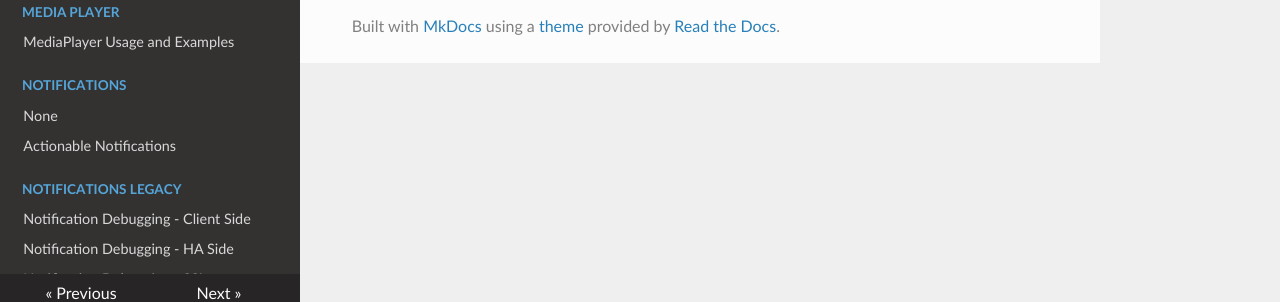
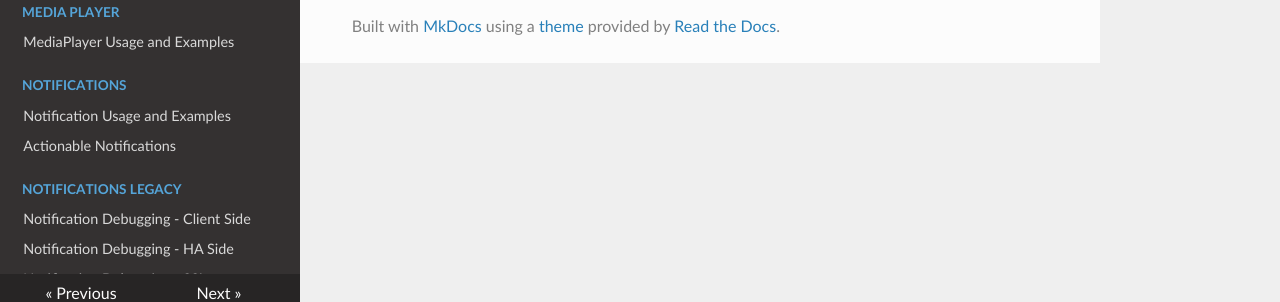
Before and after one commit to LAB02-Admin/HASS.Agent-Docs, an MkDocs documentation site: the page built from docs/installation-and-configuration-summary.md, in a window 1280 px wide. Shown: the part 586-888 px from the top of the page. Built offline with MkDocs 1.6.1, drawn with Linux system fonts in a browser that asks for light colours; nearby versions of some CDN libraries; some of the changed lines change nothing that is shown.

Commit message:
Update mkdocs.yml

```diff
--- a/mkdocs.yml
+++ b/mkdocs.yml
@@ -30,7 +30,7 @@ nav:
     - 'Media Player':
       - 'mediaplayer/mediaplayer-usage-and-examples.md'
     - 'Notifications':
-      - 'notifications/notification-usage-and-examples.md'
+      - 'notifications/new/notification-usage-and-examples.md'
       - 'notifications/new/notification-actionable.md'
     - 'Notifications Legacy':
       - 'notifications/notification-debugging-client-side.md'
```
